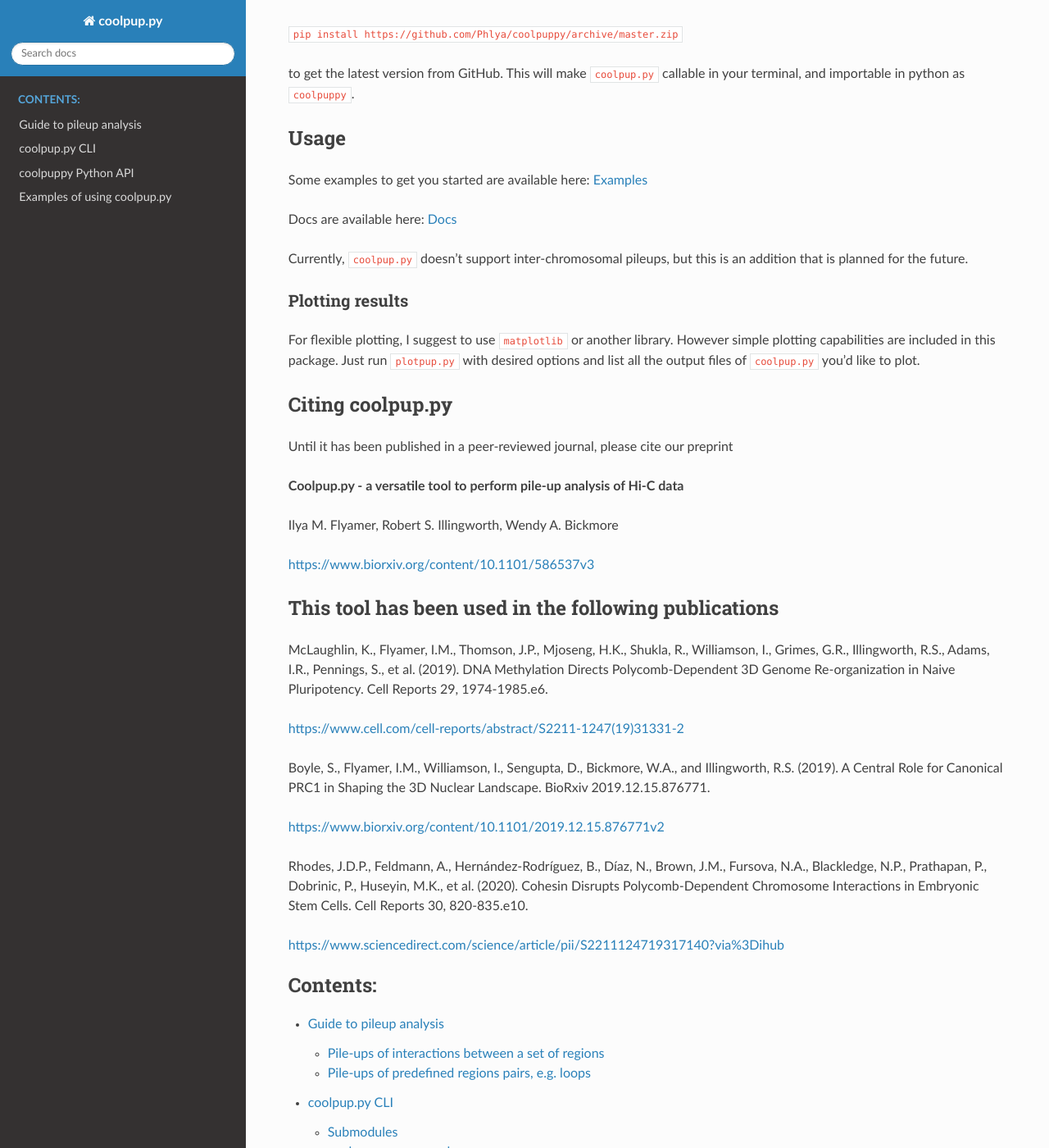
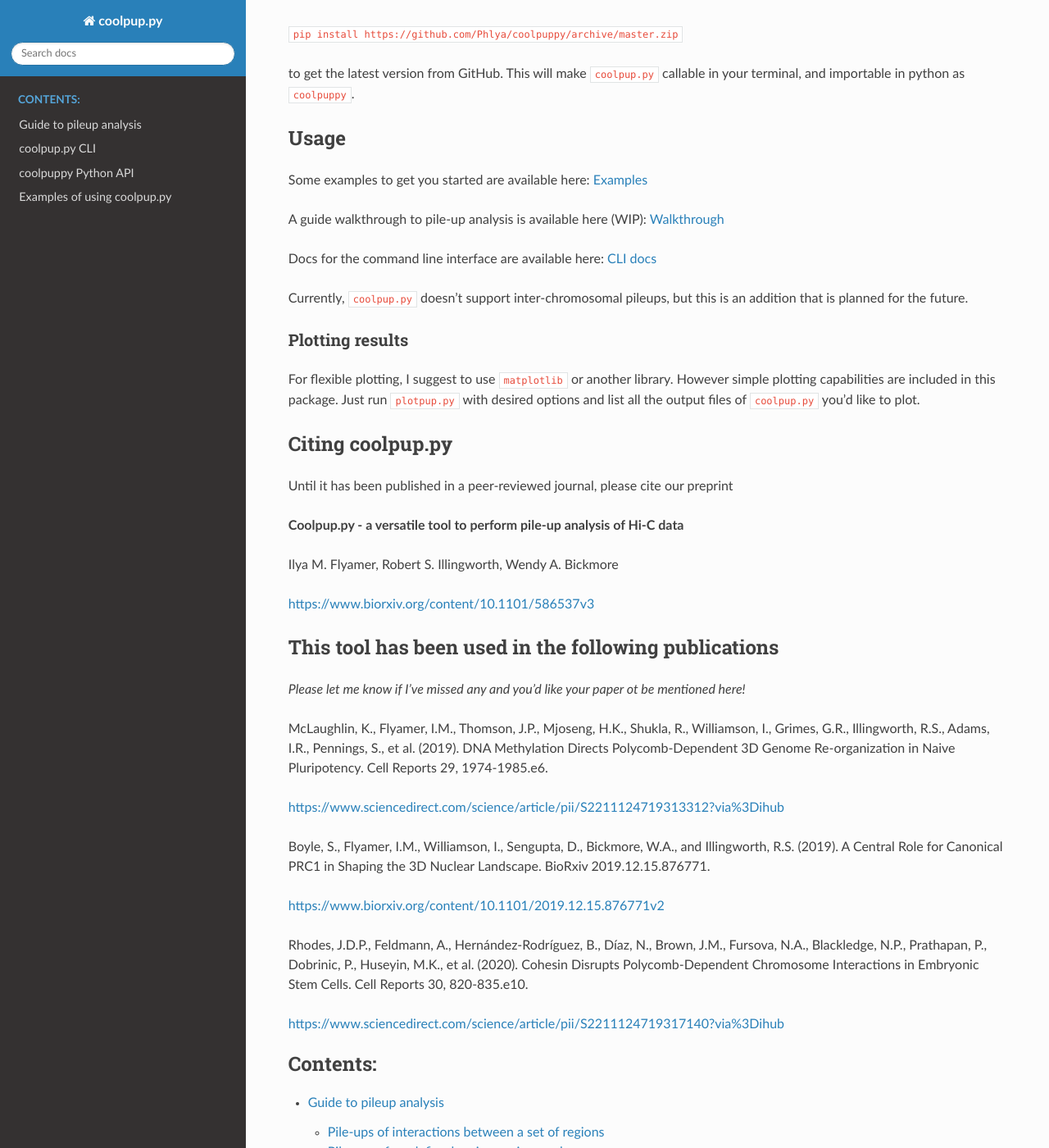
Before and after one commit to open2c/coolpuppy, a Sphinx documentation site: the page built from docs/source/index.rst, in a window 1280 px wide and 1400 px high, scrolled down 2127 px. Shown: the whole window at 82% size. Built offline with Sphinx 7.4.7 and the Read the Docs theme 2.0.0, drawn with Linux system fonts in a browser that asks for light colours.

Commit message:
Improve docs/readme

```diff
--- a/README.md
+++ b/README.md
@@ -52,7 +52,9 @@ to get the latest version from GitHub. This will make `coolpup.py` callable in y
 
 Some examples to get you started are available here: [Examples](https://coolpuppy.readthedocs.io/en/latest/Examples/snHi-C_Examples.html)
 
-Docs are available here: [Docs](https://coolpuppy.readthedocs.io/en/latest/index.html)
+A guide walkthrough to pile-up analysis is available here (WIP): [Walkthrough](https://coolpuppy.readthedocs.io/en/latest/walkthrough.html)
+
+Docs for the command line interface are available here: [CLI docs](https://coolpuppy.readthedocs.io/en/latest/coolpup_py_cli.html)
 
 Currently, `coolpup.py` doesn't support inter-chromosomal pileups, but this is an addition that is planned for the future.
 
@@ -68,19 +70,22 @@ Until it has been published in a peer-reviewed journal, please cite our preprint
 
 Ilya M. Flyamer, Robert S. Illingworth, Wendy A. Bickmore
 
-https://www.biorxiv.org/content/10.1101/586537v3
+[https://www.biorxiv.org/content/10.1101/586537v3](https://www.biorxiv.org/content/10.1101/586537v3)
 
 ## This tool has been used in the following publications
+
+*Please let me know if I've missed any and you'd like your paper ot be mentioned here!*
+
 McLaughlin, K., Flyamer, I.M., Thomson, J.P., Mjoseng, H.K., Shukla, R., Williamson, I., Grimes, G.R., Illingworth, R.S., Adams, I.R., Pennings, S., et al. (2019). DNA Methylation Directs Polycomb-Dependent 3D Genome Re-organization in Naive Pluripotency. Cell Reports 29, 1974-1985.e6.
 
-https://www.cell.com/cell-reports/abstract/S2211-1247(19)31331-2
+[https://www.sciencedirect.com/science/article/pii/S2211124719313312?via%3Dihub](https://www.sciencedirect.com/science/article/pii/S2211124719313312?via%3Dihub)
 
 
 Boyle, S., Flyamer, I.M., Williamson, I., Sengupta, D., Bickmore, W.A., and Illingworth, R.S. (2019). A Central Role for Canonical PRC1 in Shaping the 3D Nuclear Landscape. BioRxiv 2019.12.15.876771.
 
-https://www.biorxiv.org/content/10.1101/2019.12.15.876771v2
+[https://www.biorxiv.org/content/10.1101/2019.12.15.876771v2](https://www.biorxiv.org/content/10.1101/2019.12.15.876771v2)
 
 
 Rhodes, J.D.P., Feldmann, A., Hernández-Rodríguez, B., Díaz, N., Brown, J.M., Fursova, N.A., Blackledge, N.P., Prathapan, P., Dobrinic, P., Huseyin, M.K., et al. (2020). Cohesin Disrupts Polycomb-Dependent Chromosome Interactions in Embryonic Stem Cells. Cell Reports 30, 820-835.e10.
 
-https://www.sciencedirect.com/science/article/pii/S2211124719317140?via%3Dihub
+[https://www.sciencedirect.com/science/article/pii/S2211124719317140?via%3Dihub](https://www.sciencedirect.com/science/article/pii/S2211124719317140?via%3Dihub)
```
Also changed, not shown: docs/source/walkthrough.md (+2 -2 lines).
